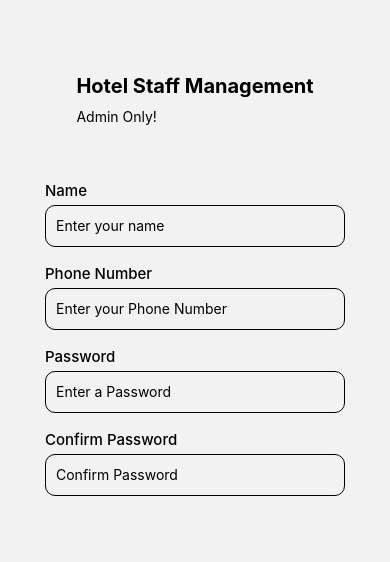
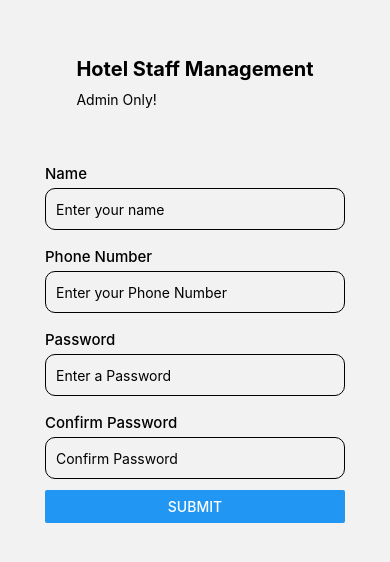
Before and after one commit to Kene10-codes/Hotelia, a React Native app: screen /Signup in a window 390 px wide. Shown: the part 132-694 px from the top of the page. Built offline with nearby package versions, Linux system fonts and the light colour scheme.

Commit message:
Added submit button

```diff
--- a/screens/signup/Signup.jsx
+++ b/screens/signup/Signup.jsx
@@ -1,5 +1,12 @@
 import {useState} from 'react';
-import {View, Text, SafeAreaView, TextInput} from 'react-native';
+import {
+  View,
+  Text,
+  SafeAreaView,
+  TextInput,
+  TouchableHighlight,
+  Button,
+} from 'react-native';
 
 import styles from './signup';
 
@@ -52,6 +59,11 @@ export default function Signup () {
           />
         </View>
 
+        <TouchableHighlight>
+
+          <Button title="Submit" />
+        </TouchableHighlight>
+
       </View>
     </SafeAreaView>
   );
```
